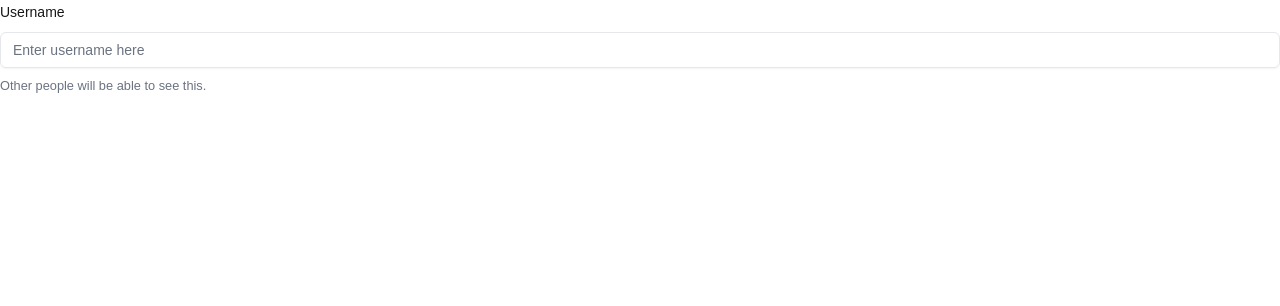
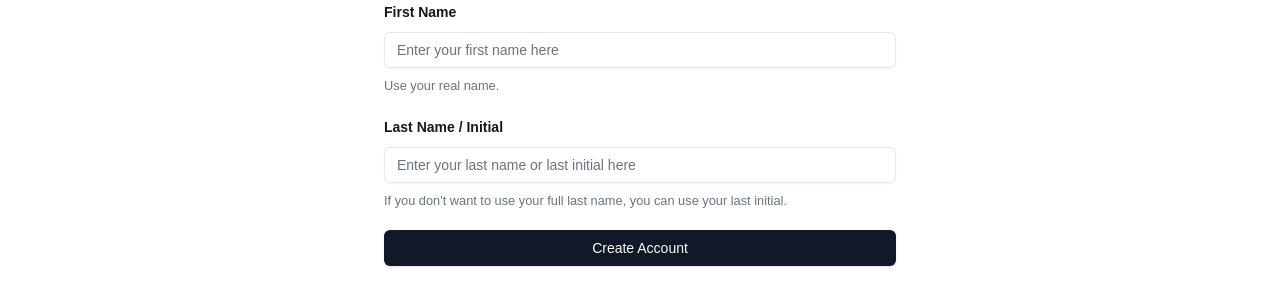
Before and after one commit to rrcoder0167/lets-assist, a Next.js app: page /signup in a window 1280 px wide. Shown: the top 306 px of the page. Built offline with nearby package versions, Linux system fonts and the light colour scheme.

Commit message:
Revert to old login system

```diff
--- a/app/signup/page.tsx
+++ b/app/signup/page.tsx
@@ -5,12 +5,19 @@ import { Input } from "@/components/ui/input"
 import { useForm } from "react-hook-form"
 import { z } from "zod"
 import { zodResolver } from "@hookform/resolvers/zod"
+import { Button } from "@/components/ui/button"
+import "../globals.css"
 
 const formSchema = z.object({
-    username: z.string().min(2, {
-        message: "Username too short"
-    }).max(20, {
-        message: "Username too long"
+    first_name: z.string().min(2, {
+        message: "Minimum field length not achieved"
+    }).max(100, {
+        message: "Maximum field length achieved"
+    }),
+    last_name: z.string().min(2, {
+        message: "Minimum field length not achieved"
+    }).max(100, {
+        message: "Maximum field length achieved"
     })
 })
 
@@ -18,33 +25,52 @@ export default function Signup() {
     const form = useForm<z.infer<typeof formSchema>>({
         resolver: zodResolver(formSchema),
         defaultValues: {
-            username: ""
+            first_name: "",
+            last_name: ""
         }
     })
 
+    // Handles submitting
     function onSubmit(values: z.infer<typeof formSchema>) {
         console.log(values)
     }
 
     return (
-        <Form {...form}>
-            <form onSubmit={form.handleSubmit(onSubmit)}>
+        <Form {...form} >
+            <form onSubmit={form.handleSubmit(onSubmit)} className="flex flex-col justify-center mx-96 gap-y-5">
                 <FormField
                     control={form.control}
-                    name="username"
+                    name="first_name"
                     render={({ field }) => (
                         <FormItem>
-                            <FormLabel>Username</FormLabel>
+                            <FormLabel><b>First Name</b></FormLabel>
                             <FormControl>
-                                <Input placeholder="Enter username here" {...field} />
+                                <Input placeholder="Enter your first name here" {...field} />
                             </FormControl>
                             <FormDescription>
-                                Other people will be able to see this.
+                                Use your real name.
                             </FormDescription>
                             <FormMessage />
                         </FormItem>
                     )}
                 />
+                <FormField
+                    control={form.control}
+                    name="last_name"
+                    render={({ field }) => (
+                        <FormItem>
+                            <FormLabel><b>Last Name / Initial</b></FormLabel>
+                            <FormControl>
+                                <Input placeholder="Enter your last name or last initial here" {...field} />
+                            </FormControl>
+                            <FormDescription>
+                                If you don{"'"}t want to use your full last name, you can use your last initial.
+                            </FormDescription>
+                            <FormMessage />
+                        </FormItem>
+                    )}
+                />
+                <Button type="submit">Create Account</Button>
             </form>
         </Form>
     )
```
